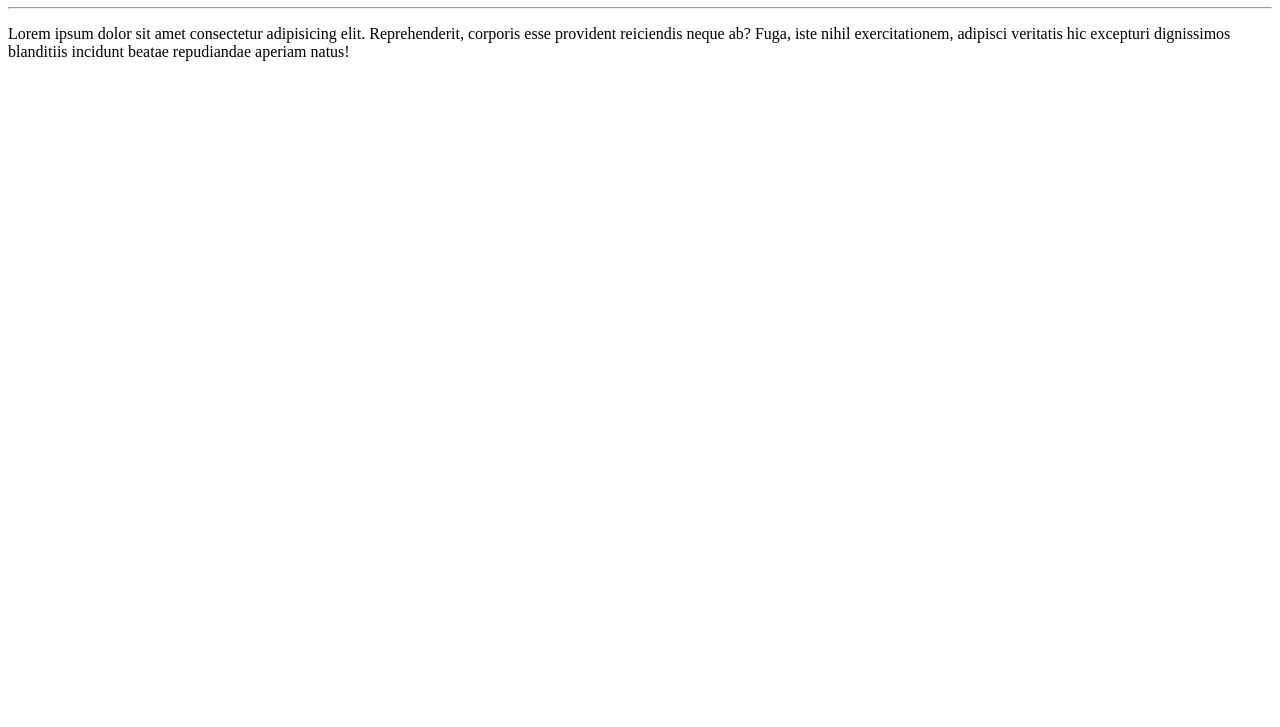
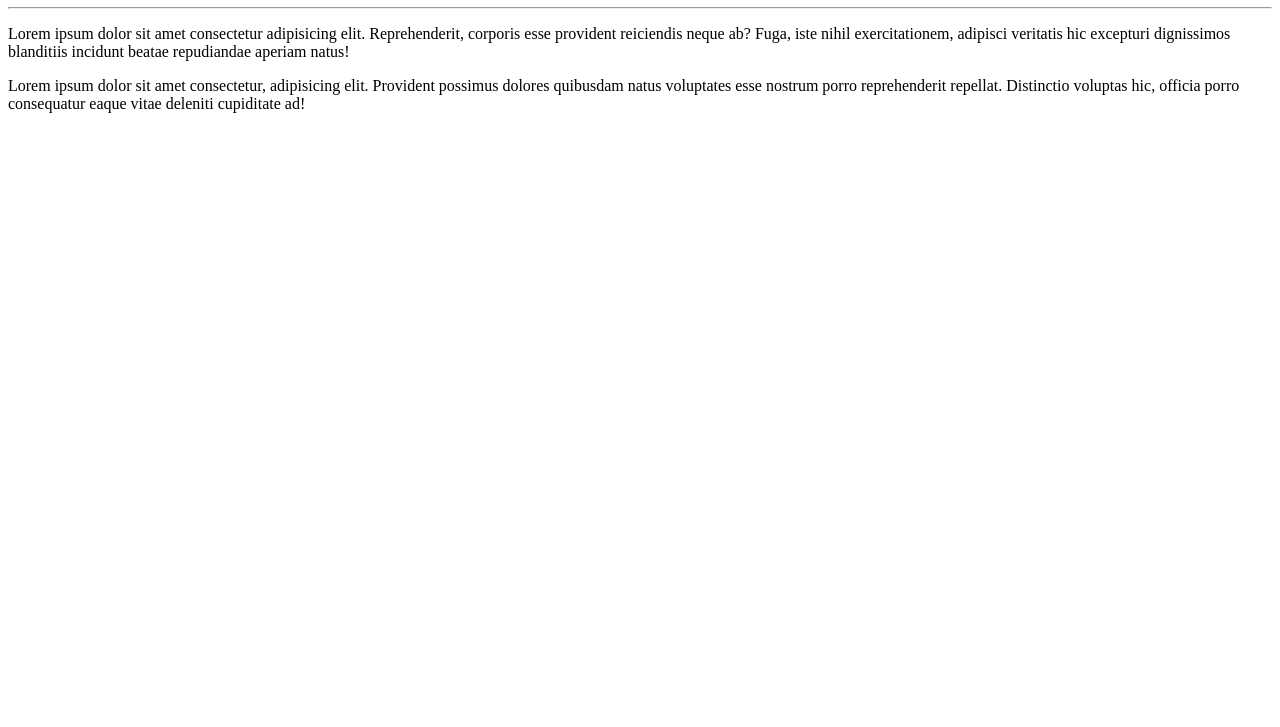
Before and after one commit to UlissesCarvalH/Ola-Mundo, a plain HTML site: page site-exemplo/index.html in a window 1280 px wide. Shown: the part 73-800 px from the top of the page. Drawn offline with Linux system fonts and the light colour scheme.

Commit message:
Adicionei mais um lorem

```diff
--- a/site-exemplo/index.html
+++ b/site-exemplo/index.html
@@ -10,5 +10,6 @@
     <h1>Olá, Mundo!</h1>
     <hr>
     <p>Lorem ipsum dolor sit amet consectetur adipisicing elit. Reprehenderit, corporis esse provident reiciendis neque ab? Fuga, iste nihil exercitationem, adipisci veritatis hic excepturi dignissimos blanditiis incidunt beatae repudiandae aperiam natus!</p>
+    <p>Lorem ipsum dolor sit amet consectetur, adipisicing elit. Provident possimus dolores quibusdam natus voluptates esse nostrum porro reprehenderit repellat. Distinctio voluptas hic, officia porro consequatur eaque vitae deleniti cupiditate ad!</p>
 </body>
 </html>
```
